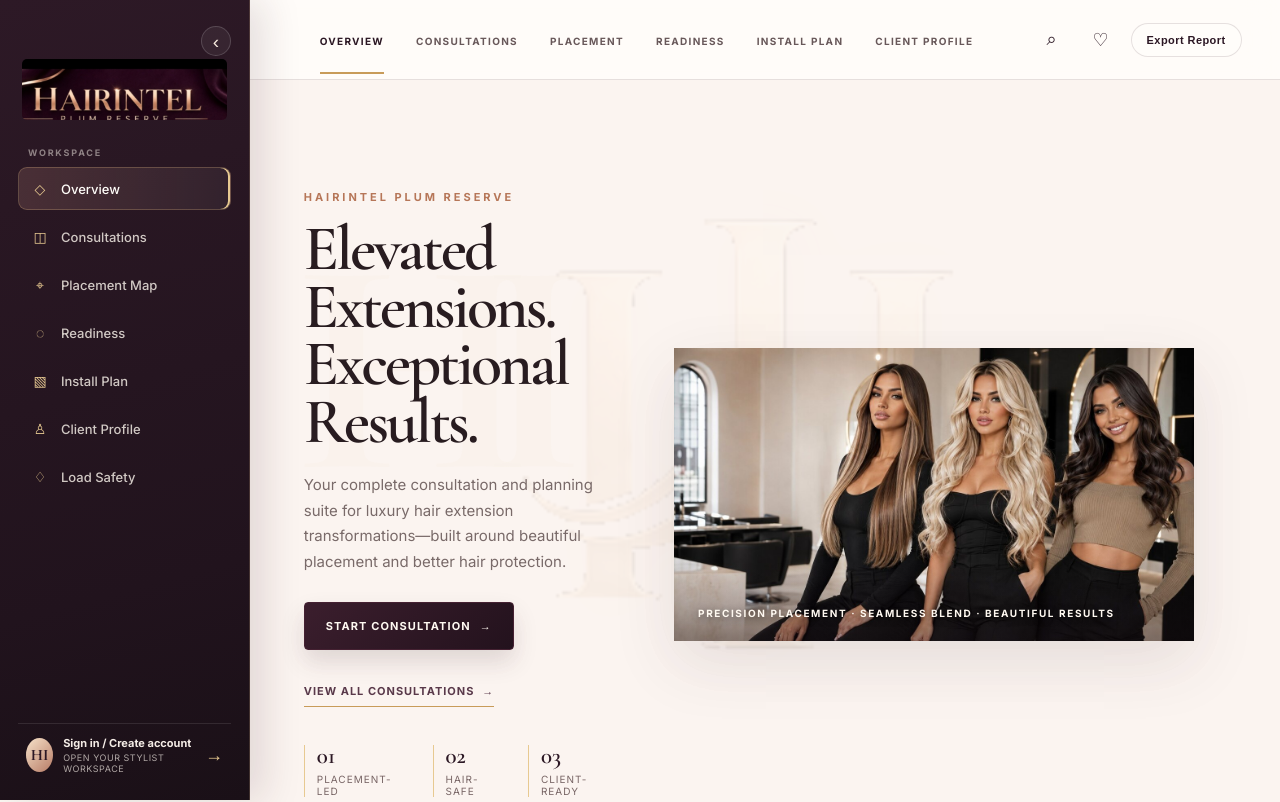
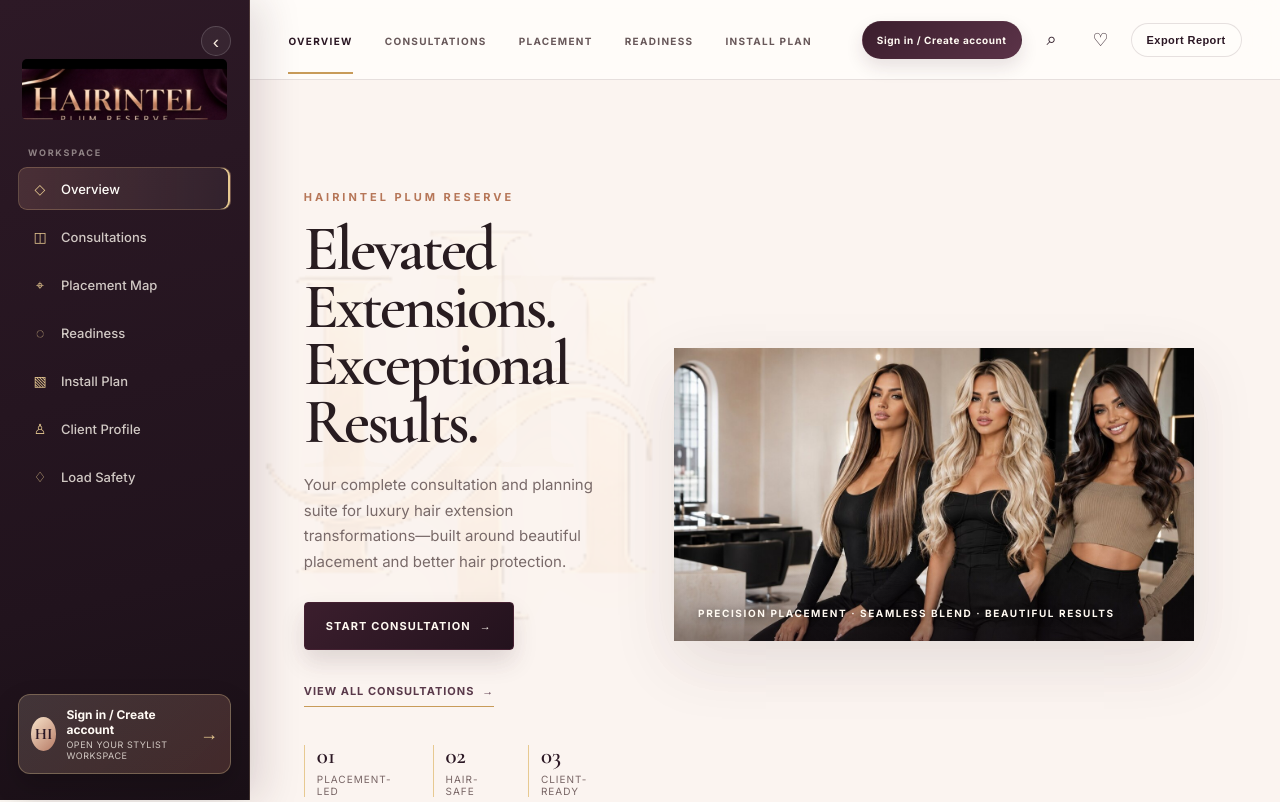
Before and after one commit to alliesgit26/hairintel-vscode-ready-fixed, a website: page hairintel-vscode-ready/index.html in a window 1280 px wide. Shown: the top 802 px of the page. Drawn offline with nearby package versions, Linux system fonts and the light colour scheme.

Commit message:
Make HairIntel sign-in and fixed watermark unmistakable

```diff
--- a/hairintel-vscode-ready/index.html
+++ b/hairintel-vscode-ready/index.html
@@ -1448,6 +1448,52 @@ html{scroll-behavior:smooth}
   .plum-v2 .pv2-ghost{opacity:.28!important}
 }
 </style>
+<style id="plum-dashboard-account-and-watermark-visible">
+/* Keep the HI mark visibly present in the open hero space—never hidden behind the model image. */
+.plum-v2{isolation:isolate!important}
+.plum-v2 .pv2-ghost{
+  z-index:0!important;
+  opacity:.42!important;
+  background-image:url("public/hi-monogram-ghost.png?v=20260814-2")!important;
+  background-position:calc(50% - 155px) 48%!important;
+  background-size:min(47vw,650px) auto!important;
+  mix-blend-mode:normal!important;
+  filter:sepia(.38) saturate(1.05) contrast(1.15) drop-shadow(0 16px 34px rgba(139,77,67,.18))!important;
+}
+.plum-v2 .pv2-shell{position:relative!important;z-index:1!important;background:transparent!important}
+.plum-v2 .pv2-rail-spacer{display:none!important}
+.plum-v2 .pv2-account-cta{
+  display:flex!important;visibility:visible!important;opacity:1!important;
+  flex:0 0 auto!important;margin-top:auto!important;min-height:74px!important;padding:12px!important;
+  border:1px solid rgba(231,201,145,.32)!important;border-radius:12px!important;
+  background:linear-gradient(135deg,rgba(244,227,202,.17),rgba(185,117,99,.25))!important;
+  box-shadow:0 12px 28px rgba(0,0,0,.19)!important;
+}
+.plum-v2 .pv2-account-cta b{font-size:12px!important;color:#fffaf4!important}
+.plum-v2 .pv2-account-cta small{font-size:9px!important;color:rgba(253,246,238,.78)!important}
+.plum-v2 .pv2-login-top{
+  display:inline-flex!important;align-items:center;justify-content:center;min-height:38px;padding:0 14px;
+  border:1px solid rgba(91,57,74,.24);border-radius:999px;
+  background:linear-gradient(135deg,#3b1e2d,#5b3348);color:#fff9f2;
+  font:700 10px/1 var(--pv-body);letter-spacing:.055em;white-space:nowrap;cursor:pointer;
+  box-shadow:0 8px 18px rgba(55,25,40,.12);
+}
+.plum-v2 .pv2-login-top:hover,.plum-v2 .pv2-login-top:focus-visible{background:linear-gradient(135deg,#52293c,#744761);outline:2px solid rgba(200,155,89,.5);outline-offset:2px}
+.plum-v2.pv2-collapsed .pv2-account-cta{width:52px!important;min-height:52px!important;justify-content:center!important;padding:8px!important}
+.plum-v2.pv2-collapsed .pv2-account-cta>span:not(.pv2-avatar),.plum-v2.pv2-collapsed .pv2-account-cta em{display:none!important}
+@media(max-width:870px){
+  .plum-v2 .pv2-ghost{
+    opacity:.34!important;
+    background-position:center 46%!important;
+    background-size:min(92vw,520px) auto!important;
+  }
+  .plum-v2 .pv2-login-top{min-height:36px;padding:0 11px;font-size:10px}
+}
+@media(max-width:520px){
+  .plum-v2 .pv2-icon-btn,.plum-v2 .pv2-export{display:none!important}
+  .plum-v2 .pv2-login-top{min-height:34px;padding:0 10px;font-size:9px}
+}
+</style>
 </head>
 
 <body>
@@ -1477,7 +1523,7 @@ html{scroll-behavior:smooth}
         <nav class="pv2-topnav" aria-label="Primary navigation">
           <a class="active" href="#overview">Overview</a><a href="#consultations">Consultations</a><a href="#placement">Placement</a><a href="#readiness">Readiness</a><a href="#install-plan">Install Plan</a><a href="#client-profile">Client Profile</a>
         </nav>
-        <div class="pv2-actions"><button class="pv2-icon-btn" type="button" data-pv2-scroll="#consultations" aria-label="Open consultations">⌕</button><button class="pv2-icon-btn" type="button" data-pv2-scroll="#client-profile" aria-label="Open client profile">♡</button><button class="pv2-export" id="pv2Export" type="button">Export Report</button></div>
+        <div class="pv2-actions"><button class="pv2-login-top" type="button" data-action="consultations" aria-label="Sign in or create your HairIntel account">Sign in / Create account</button><button class="pv2-icon-btn" type="button" data-pv2-scroll="#consultations" aria-label="Open consultations">⌕</button><button class="pv2-icon-btn" type="button" data-pv2-scroll="#client-profile" aria-label="Open client profile">♡</button><button class="pv2-export" id="pv2Export" type="button">Export Report</button></div>
       </header>
       <section class="pv2-hero" id="overview">
         <div class="pv2-copy">
```
